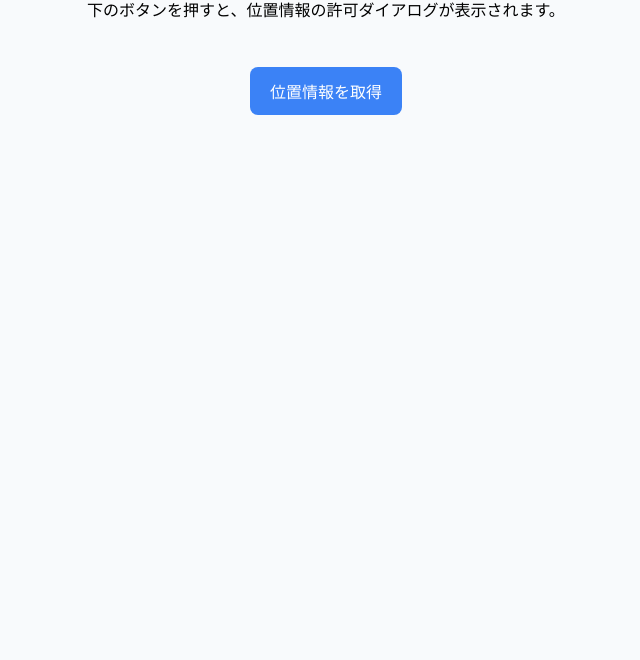
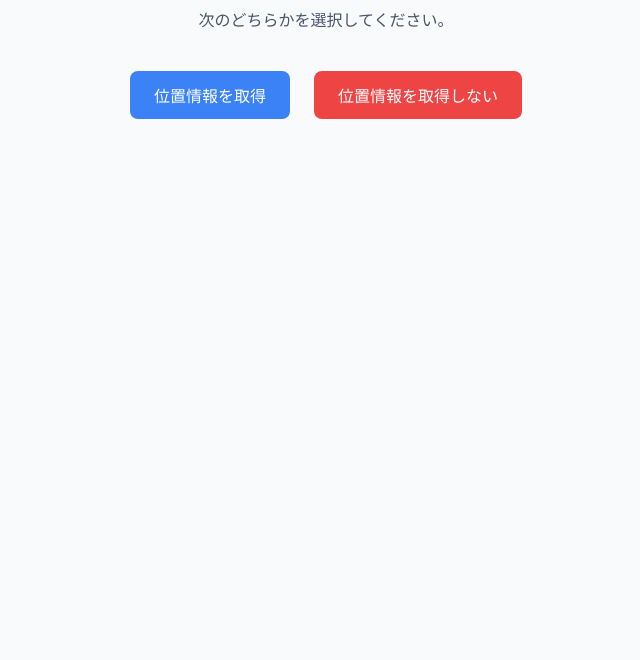
Before and after one commit to ginginman-Infinity/Location-information2, a plain HTML site: page index.html in a window 1280 px wide. Shown: the part 140-800 px from the top of the page, without its empty margins (314-954 px from the left). Drawn offline with Linux system fonts and the light colour scheme.

Commit message:
Update index.html

```diff
--- a/index.html
+++ b/index.html
@@ -8,21 +8,55 @@
     body {
       font-family: system-ui, sans-serif;
       text-align: center;
-      padding: 40px;
+      padding: 50px;
       background: #f8fafc;
     }
+
+    h1 {
+      color: #1e293b;
+    }
+
+    p {
+      color: #475569;
+      margin-bottom: 30px;
+    }
+
+    .button-container {
+      opacity: 0;
+      transform: translateY(20px);
+      transition: all 0.6s ease;
+    }
+
+    .button-container.visible {
+      opacity: 1;
+      transform: translateY(0);
+    }
+
     button {
-      padding: 12px 20px;
+      padding: 12px 24px;
       font-size: 1rem;
       border: none;
       border-radius: 8px;
       cursor: pointer;
+      color: white;
+      margin: 10px;
+      transition: transform 0.15s ease;
+    }
+
+    button:hover {
+      transform: scale(1.05);
+    }
+
+    #getLocationBtn {
       background: #3b82f6;
-      color: white;
-      margin-top: 30px;
     }
+
+    #noLocationBtn {
+      background: #ef4444;
+    }
+
     .result {
-      margin-top: 20px;
+      margin-top: 25px;
       color: #475569;
       font-size: 0.95rem;
     }
@@ -30,16 +64,30 @@
 </head>
 <body>
   <h1>位置情報の送信</h1>
-  <p>下のボタンを押すと、位置情報の許可ダイアログが表示されます。</p>
+  <p>次のどちらかを選択してください。</p>
 
-  <button id="getLocationBtn">位置情報を取得</button>
+  <div class="button-container" id="buttonContainer">
+    <button id="getLocationBtn">位置情報を取得</button>
+    <button id="noLocationBtn">位置情報を取得しない</button>
+  </div>
+
   <div class="result" id="result"></div>
 
   <script>
     const result = document.getElementById("result");
-    const button = document.getElementById("getLocationBtn");
+    const buttonContainer = document.getElementById("buttonContainer");
+    const getLocationBtn = document.getElementById("getLocationBtn");
+    const noLocationBtn = document.getElementById("noLocationBtn");
 
-    button.addEventListener("click", () => {
+    // ✅ 1秒後ににゅるっとボタン表示
+    window.addEventListener("load", () => {
+      setTimeout(() => {
+        buttonContainer.classList.add("visible");
+      }, 1000);
+    });
+
+    // ✅ 「位置情報を取得」ボタン押下
+    getLocationBtn.addEventListener("click", () => {
       if (!navigator.geolocation) {
         result.textContent = "お使いのブラウザでは位置情報取得に対応していません。";
         return;
@@ -56,18 +104,18 @@
             経度: ${longitude}
           `;
 
-          // --- Supabaseなどに送信したい場合はここに fetch() を追加する ---
-          // fetch("https://あなたのSupabaseURL", {
-          //   method: "POST",
-          //   headers: { "Content-Type": "application/json" },
-          //   body: JSON.stringify({ latitude, longitude, id: new URLSearchParams(location.search).get("id") })
-          // });
+          // ★ Supabase等に送信したい場合はここに追記できます
         },
         (err) => {
           result.textContent = `エラー: ${err.message}`;
         }
       );
     });
+
+    // ✅ 「位置情報を取得しない」ボタン押下
+    noLocationBtn.addEventListener("click", () => {
+      window.location.href = "https://www.google.co.jp";
+    });
   </script>
 </body>
 </html>
```
